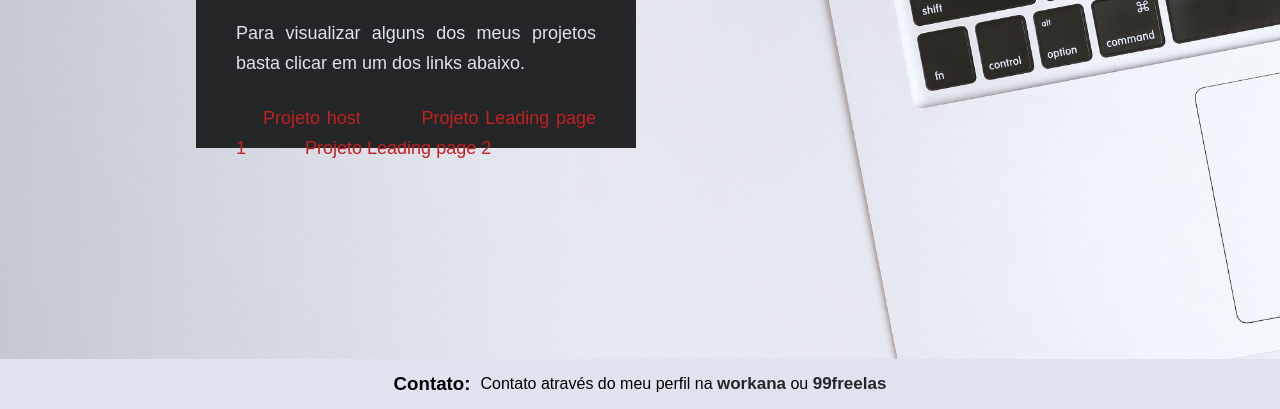
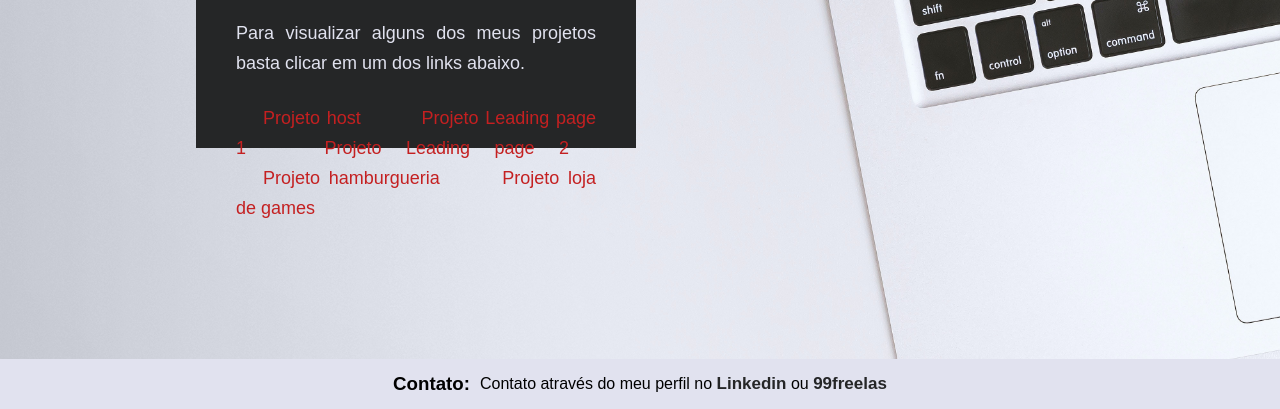
Before and after one commit to Donis-DS/Portifolio, a plain HTML site: page Pagina-inicial/index.html in a window 1280 px wide. Shown: the part 441-850 px from the top of the page. Drawn offline with Linux system fonts and the light colour scheme.

Commit message:
atualização projetos e linkedin 01

```diff
--- a/Pagina-inicial/index.html
+++ b/Pagina-inicial/index.html
@@ -54,12 +54,14 @@
                 <a href="https://donis-ds.github.io/projeto-host/" target="_blank" rel="external">Projeto host</a>
                 <a href="https://donis-ds.github.io/Portifolio/Landing-page-01/" target="_blank" rel="external">Projeto Leading page 1</a>
                 <a id="ultimo-a" href="https://donis-ds.github.io/Portifolio/Landing-page-02/" target="_blank" rel="external">Projeto Leading page 2</a>
+                <a id="ultimo-a" href="https://donis-ds.github.io/Portifolio/hamburgueria/" target="_blank" rel="external">Projeto hamburgueria</a>
+                <a id="ultimo-a" href="https://donis-ds.github.io/Portifolio/loja-de-games/" target="_blank" rel="external">Projeto loja de games</a>
             </ul>
         </section>
     </main>
     <footer>
         <h3 id="contato">Contato: </h3>
-        <p>Contato através do meu perfil na <a href="https://www.workana.com/freelancer/135798f02ec2584fd10dfcc29afc951e" target="_blank" rel="external">workana</a> ou <a href="https://www.99freelas.com.br/user/Donis" target="_blank" rel="external">99freelas</a></p>
+        <p>Contato através do meu perfil no <a href="https://www.linkedin.com/in/donis-ant%C3%B4nio-a54ab9216" target="_blank" rel="external">Linkedin</a> ou <a href="https://www.99freelas.com.br/user/Donis" target="_blank" rel="external">99freelas</a></p>
     </footer>
 </body>
 </html>
```
